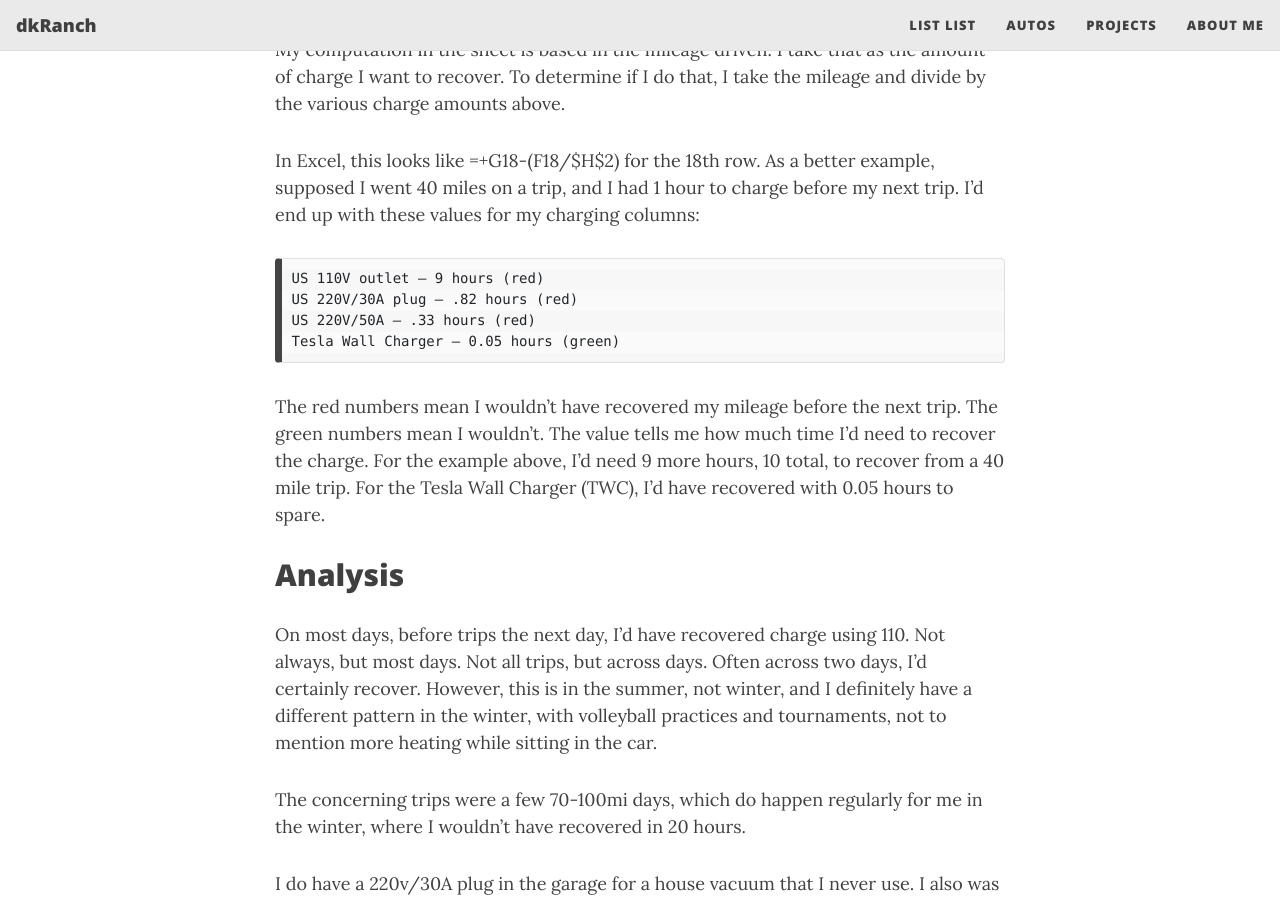
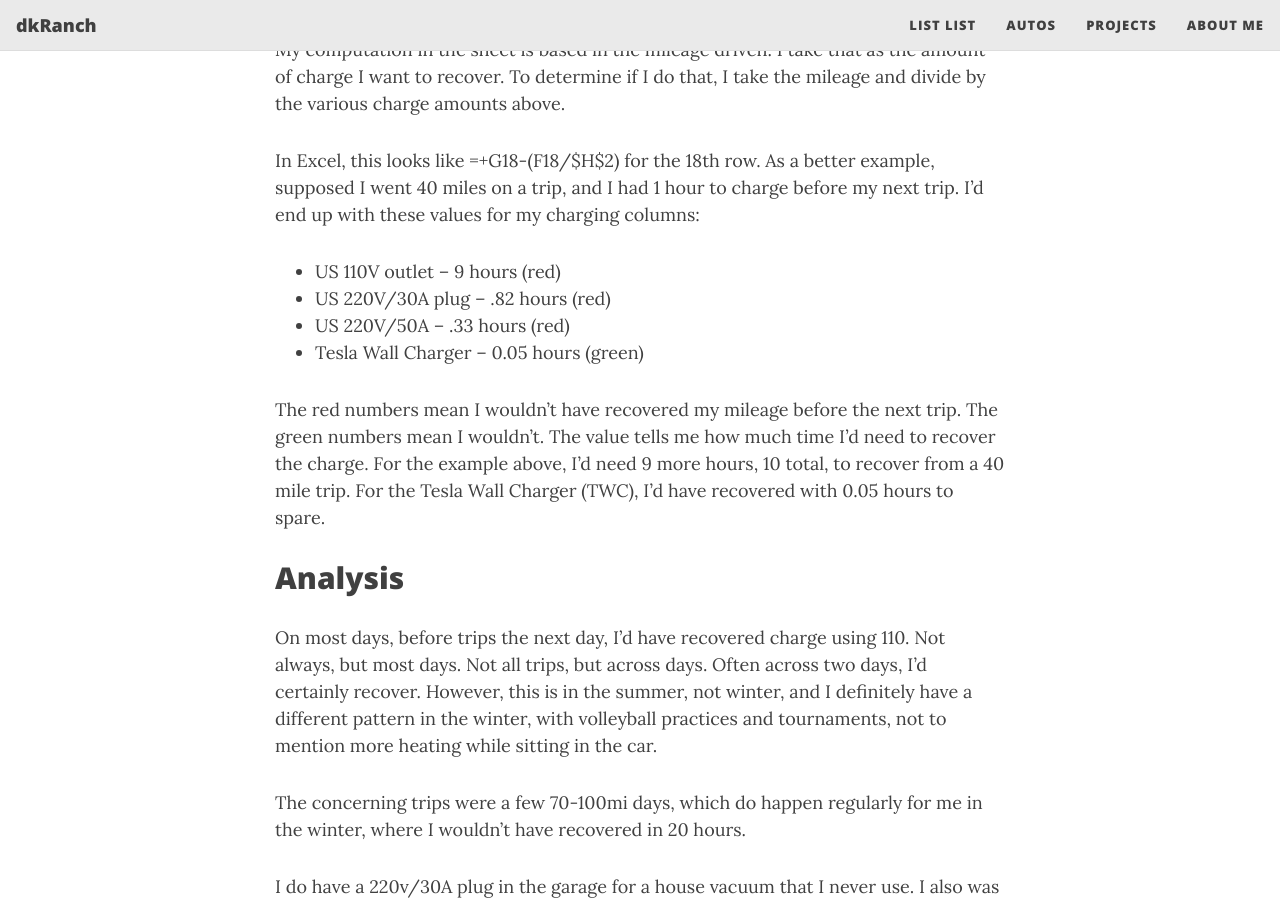
Before and after one commit to dkranch/www, a Jekyll site: the page built from projects/tesla/trackrange.md, in a window 1280 px wide and 900 px high, scrolled down 2915 px. Built offline with Jekyll 4.4.1, drawn with Linux system fonts in a browser that asks for light colours; nearby versions of some CDN libraries.

```diff
--- a/projects/tesla/trackrange.md
+++ b/projects/tesla/trackrange.md
@@ -63,11 +63,10 @@
 
 In Excel, this looks like =+G18-(F18/$H$2) for the 18th row. As a better example, supposed I went 40 miles on a trip, and I had 1 hour to charge before my next trip. I’d end up with these values for my charging columns:
 
-
-    US 110V outlet – 9 hours (red)
-    US 220V/30A plug – .82 hours (red)
-    US 220V/50A – .33 hours (red)
-    Tesla Wall Charger – 0.05 hours (green)
+- US 110V outlet – 9 hours (red)
+- US 220V/30A plug – .82 hours (red)
+- US 220V/50A – .33 hours (red)
+- Tesla Wall Charger – 0.05 hours (green)
 
 The red numbers mean I wouldn’t have recovered my mileage before the next trip. The green numbers mean I wouldn’t. The value tells me how much time I’d need to recover the charge. For the example above, I’d need 9 more hours, 10 total, to recover from a 40 mile trip. For the Tesla Wall Charger (TWC), I’d have recovered with 0.05 hours to spare.
 
```
Also changed, not shown: projects/tesla/ordertesla.md (added, +61 -0 lines), projects/tesla/theteslaexperience.md (+4 -4 lines).
